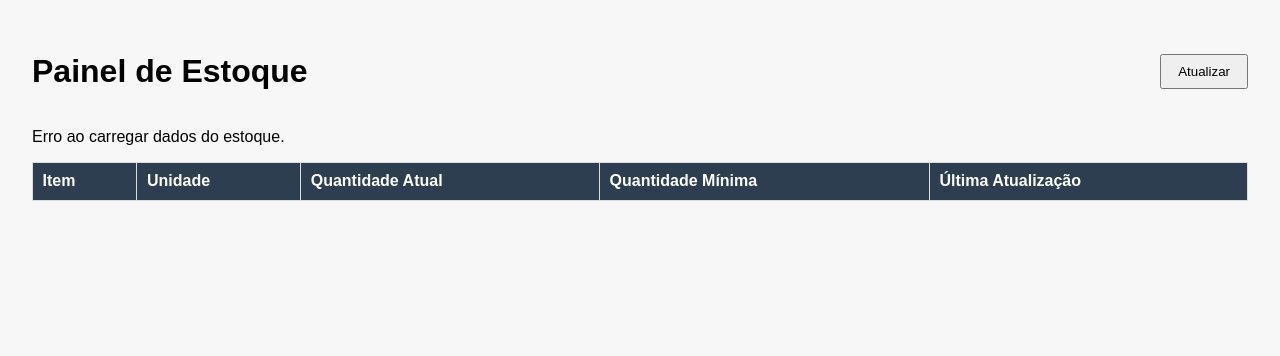
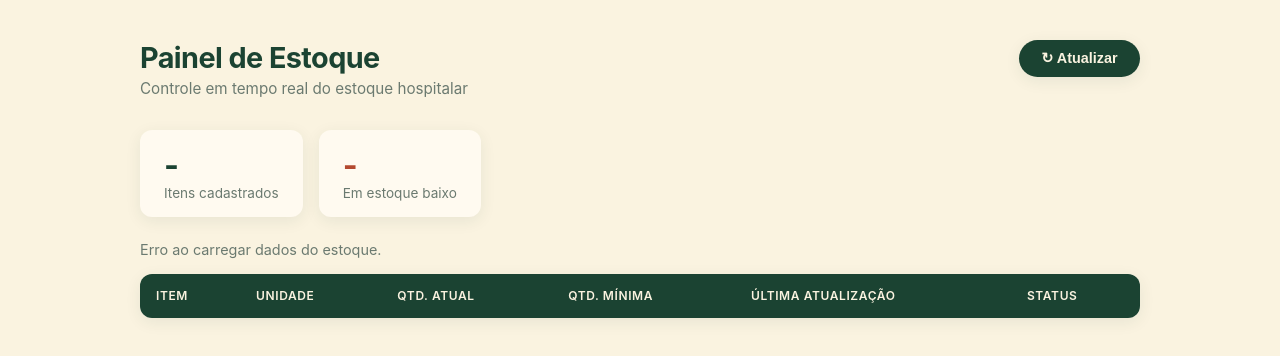
Before and after one commit to angieetriana/ronda_estoque, a plain HTML site: page frontend/index.html in a window 1280 px wide. Drawn offline with Linux system fonts and the light colour scheme; no server answers.

Commit message:
Atualizacoes frontend

```diff
--- a/frontend/index.html
+++ b/frontend/index.html
@@ -2,29 +2,49 @@
 <html lang="pt-br">
 <head>
   <meta charset="UTF-8">
+  <meta name="viewport" content="width=device-width, initial-scale=1.0">
   <title>Painel de Estoque</title>
   <link rel="stylesheet" href="style.css">
 </head>
 <body>
+  <div class="container">
     <header>
+      <div>
         <h1>Painel de Estoque</h1>
-    <button id="btnAtualizar">Atualizar</button>
+        <p class="subtitulo">Controle em tempo real do estoque hospitalar</p>
+      </div>
+      <button id="btnAtualizar">↻ Atualizar</button>
     </header>
+
+    <section class="resumo">
+      <div class="card-resumo">
+        <span class="card-numero" id="totalItens">-</span>
+        <span class="card-label">Itens cadastrados</span>
+      </div>
+      <div class="card-resumo card-alerta">
+        <span class="card-numero" id="totalAlerta">-</span>
+        <span class="card-label">Em estoque baixo</span>
+      </div>
+    </section>
 
     <p id="statusCarregamento">Carregando dados...</p>
 
+    <div class="tabela-wrapper">
       <table id="tabelaEstoque">
         <thead>
           <tr>
             <th>Item</th>
             <th>Unidade</th>
-        <th>Quantidade Atual</th>
-        <th>Quantidade Mínima</th>
+            <th>Qtd. Atual</th>
+            <th>Qtd. Mínima</th>
             <th>Última Atualização</th>
+            <th>Status</th>
           </tr>
         </thead>
         <tbody id="corpoTabela"></tbody>
       </table>
+    </div>
+  </div>
 
   <script src="script.js"></script>
 </body>
--- a/frontend/script.js
+++ b/frontend/script.js
@@ -3,6 +3,8 @@ const URL_API = "https://script.google.com/macros/s/AKfycbw2z0cqPg2wvxG6Kso4SMlr
 async function carregarEstoque() {
   const statusEl = document.getElementById("statusCarregamento");
   const corpoTabela = document.getElementById("corpoTabela");
+  const totalItensEl = document.getElementById("totalItens");
+  const totalAlertaEl = document.getElementById("totalAlerta");
 
   statusEl.textContent = "Carregando dados...";
   corpoTabela.innerHTML = "";
@@ -11,17 +13,24 @@ async function carregarEstoque() {
     const resposta = await fetch(URL_API);
     const estoque = await resposta.json();
 
+    let totalAlerta = 0;
+
     estoque.forEach(item => {
       const linha = document.createElement("tr");
 
       const estoqueBaixo = item.Quantidade_Atual <= item.Quantidade_Minima;
       if (estoqueBaixo) {
         linha.classList.add("estoque-baixo");
+        totalAlerta++;
       }
 
       const dataFormatada = item.Ultima_Atualizacao
         ? new Date(item.Ultima_Atualizacao).toLocaleString("pt-BR")
         : "-";
+
+      const badge = estoqueBaixo
+        ? `<span class="badge badge-alerta">Baixo</span>`
+        : `<span class="badge badge-ok">OK</span>`;
 
       linha.innerHTML = `
         <td>${item.Item}</td>
@@ -29,10 +38,14 @@ async function carregarEstoque() {
         <td>${item.Quantidade_Atual}</td>
         <td>${item.Quantidade_Minima}</td>
         <td>${dataFormatada}</td>
+        <td>${badge}</td>
       `;
 
       corpoTabela.appendChild(linha);
     });
+
+    totalItensEl.textContent = estoque.length;
+    totalAlertaEl.textContent = totalAlerta;
 
     statusEl.textContent = `Última consulta: ${new Date().toLocaleTimeString("pt-BR")}`;
   } catch (erro) {
--- a/frontend/style.css
+++ b/frontend/style.css
@@ -1,40 +1,187 @@
+:root {
+  --verde-escuro: #1b4332;
+  --verde-escuro-hover: #123626;
+  --creme: #faf3e0;
+  --creme-claro: #fffaf0;
+  --creme-listra: #f6efdc;
+  --texto-escuro: #2f3e35;
+  --texto-suave: #6b7a70;
+  --borda: #e8dfc4;
+  --alerta-bg: #fdece4;
+  --alerta-texto: #b3492f;
+  --ok-bg: #e3f0e8;
+  --ok-texto: #1b4332;
+  --sombra: 0 4px 16px rgba(27, 67, 50, 0.08);
+}
+
+* {
+  box-sizing: border-box;
+}
+
 body {
-  font-family: Arial, sans-serif;
-  margin: 2rem;
-  background-color: #f7f7f7;
+  font-family: -apple-system, BlinkMacSystemFont, "Segoe UI", Roboto, Arial, sans-serif;
+  margin: 0;
+  padding: 2.5rem 1.5rem;
+  background-color: var(--creme);
+  color: var(--texto-escuro);
+}
+
+.container {
+  max-width: 1000px;
+  margin: 0 auto;
 }
 
 header {
   display: flex;
   justify-content: space-between;
-  align-items: center;
+  align-items: flex-start;
+  gap: 1rem;
+  margin-bottom: 2rem;
+  flex-wrap: wrap;
+}
+
+header h1 {
+  color: var(--verde-escuro);
+  margin: 0 0 0.25rem 0;
+  font-size: 1.8rem;
+  letter-spacing: -0.02em;
+}
+
+.subtitulo {
+  margin: 0;
+  color: var(--texto-suave);
+  font-size: 0.95rem;
+}
+
+.resumo {
+  display: flex;
+  gap: 1rem;
+  margin-bottom: 1.5rem;
+  flex-wrap: wrap;
+}
+
+.card-resumo {
+  background-color: var(--creme-claro);
+  border-radius: 12px;
+  padding: 1rem 1.5rem;
+  box-shadow: var(--sombra);
+  display: flex;
+  flex-direction: column;
+  min-width: 160px;
+}
+
+.card-numero {
+  font-size: 2rem;
+  font-weight: 700;
+  color: var(--verde-escuro);
+}
+
+.card-resumo.card-alerta .card-numero {
+  color: var(--alerta-texto);
+}
+
+.card-label {
+  font-size: 0.85rem;
+  color: var(--texto-suave);
+}
+
+#statusCarregamento {
+  color: var(--texto-suave);
+  font-size: 0.9rem;
   margin-bottom: 1rem;
+}
+
+.tabela-wrapper {
+  background-color: var(--creme-claro);
+  border-radius: 12px;
+  box-shadow: var(--sombra);
+  overflow: hidden;
+  overflow-x: auto;
 }
 
 table {
   width: 100%;
   border-collapse: collapse;
-  background-color: #fff;
+  min-width: 600px;
 }
 
 th, td {
-  padding: 0.6rem;
-  border: 1px solid #ddd;
+  padding: 0.9rem 1rem;
   text-align: left;
 }
 
 th {
-  background-color: #2c3e50;
-  color: #fff;
+  background-color: var(--verde-escuro);
+  color: var(--creme);
+  font-size: 0.75rem;
+  text-transform: uppercase;
+  letter-spacing: 0.05em;
+  font-weight: 600;
 }
 
-.estoque-baixo {
-  background-color: #fdecea;
-  color: #c0392b;
-  font-weight: bold;
+tbody tr {
+  border-bottom: 1px solid var(--borda);
+  transition: background-color 0.15s ease;
+}
+
+tbody tr:last-child {
+  border-bottom: none;
+}
+
+tbody tr:hover {
+  background-color: var(--creme-listra);
+}
+
+tbody tr.estoque-baixo {
+  background-color: var(--alerta-bg);
+}
+
+.badge {
+  display: inline-block;
+  padding: 0.25rem 0.7rem;
+  border-radius: 999px;
+  font-size: 0.75rem;
+  font-weight: 600;
+}
+
+.badge-ok {
+  background-color: var(--ok-bg);
+  color: var(--ok-texto);
+}
+
+.badge-alerta {
+  background-color: var(--alerta-texto);
+  color: var(--creme-claro);
 }
 
 #btnAtualizar {
-  padding: 0.5rem 1rem;
+  padding: 0.65rem 1.4rem;
   cursor: pointer;
+  background-color: var(--verde-escuro);
+  color: var(--creme);
+  border: none;
+  border-radius: 999px;
+  font-weight: 600;
+  font-size: 0.9rem;
+  box-shadow: var(--sombra);
+  transition: background-color 0.2s ease, transform 0.1s ease;
 }
+
+#btnAtualizar:hover {
+  background-color: var(--verde-escuro-hover);
+  transform: translateY(-1px);
+}
+
+#btnAtualizar:active {
+  transform: translateY(0);
+}
+
+@media (max-width: 600px) {
+  body {
+    padding: 1.5rem 1rem;
+  }
+
+  header {
+    flex-direction: column;
+  }
+}
```
Also changed, not shown: .github/workflows/ci.yml, .github/workflows/discord.yml (added). Lines whose indentation alone changed are shown as unchanged.
